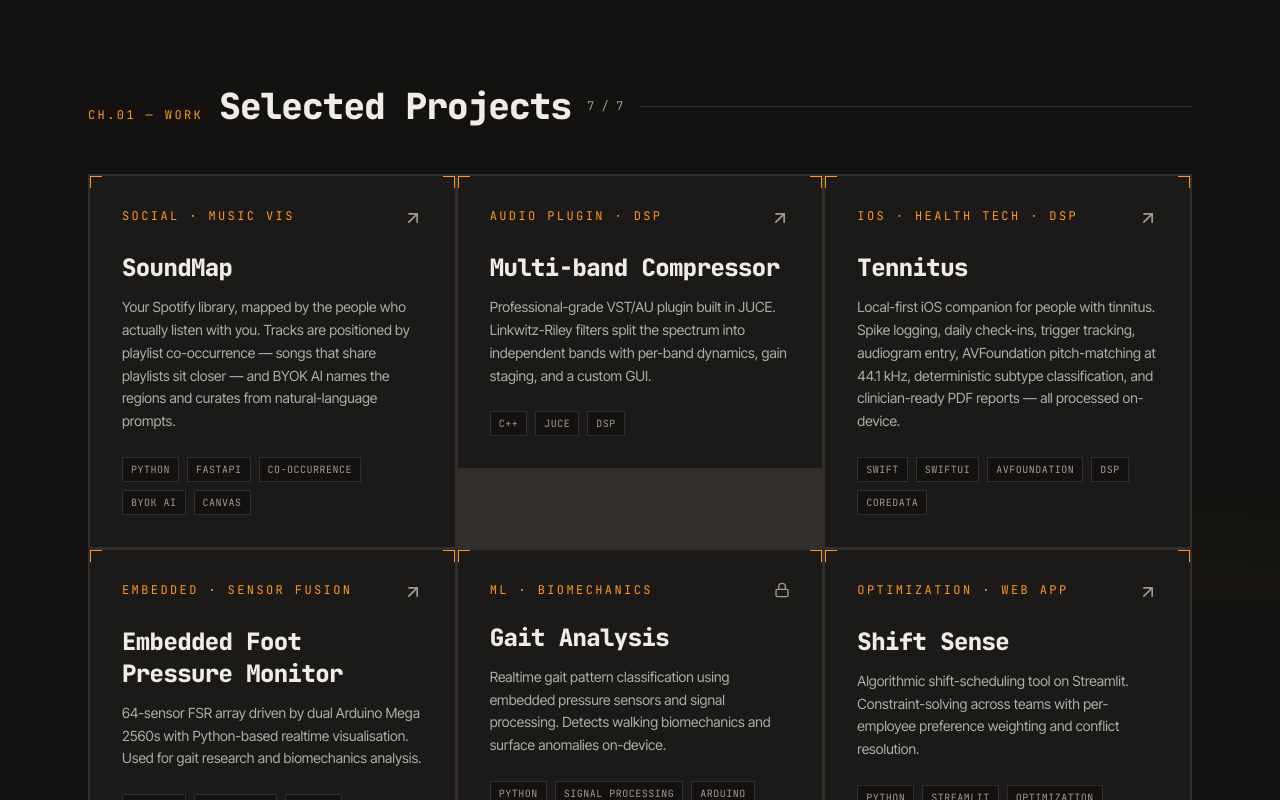
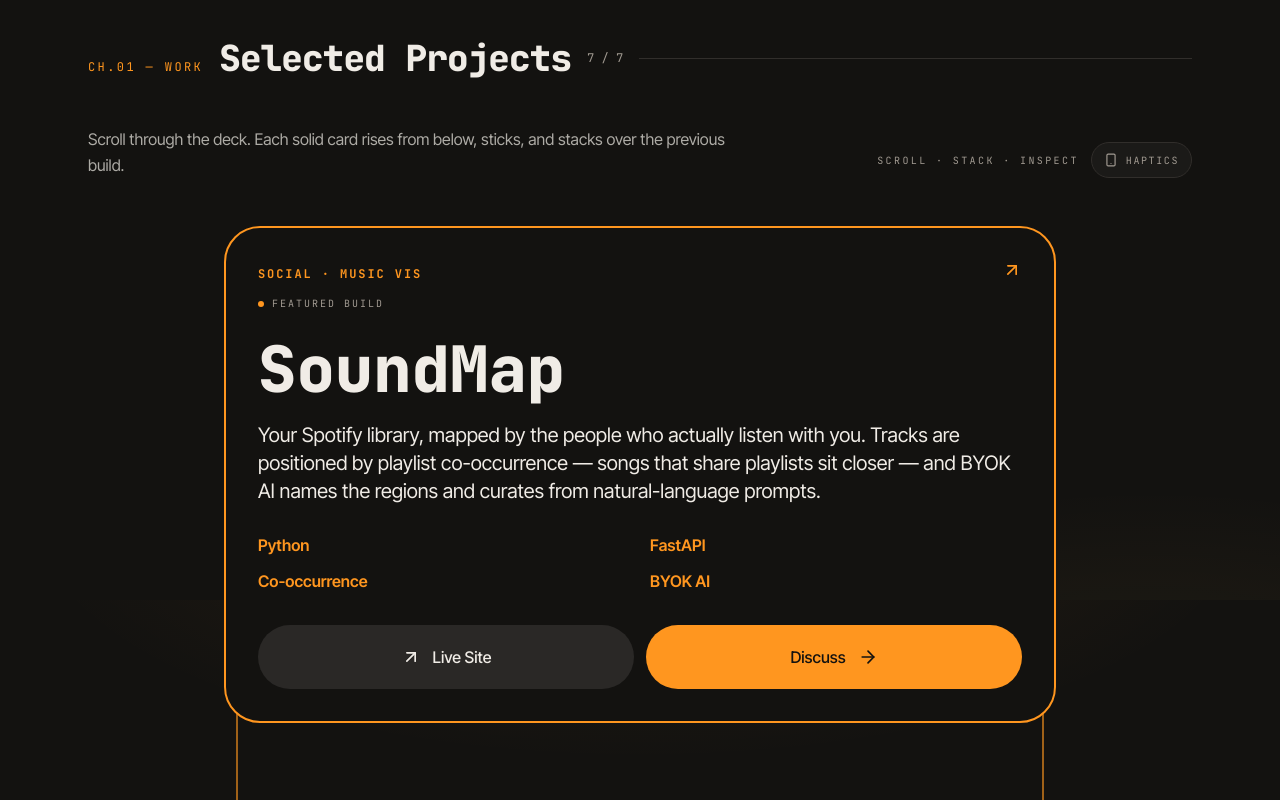
Before and after one commit to Avinash-glitch/portfolio, a React (Vite) app: page / in a window 1280 px wide. Shown: the part 1000-1800 px from the top of the page. Built offline with nearby package versions, Linux system fonts and the light colour scheme; the HTML template or start-up script is replaced by a standard one.

Commit message:
Update project card stack interaction

```diff
--- a/src/components/Projects.tsx
+++ b/src/components/Projects.tsx
@@ -1,7 +1,39 @@
 import { motion } from "framer-motion";
-import { ArrowUpRight, Lock } from "lucide-react";
+import { useEffect, useRef, useState } from "react";
+import { ArrowRight, ArrowUpRight, Github, Lock, Smartphone } from "lucide-react";
 import { projects } from "@/data/portfolio";
 import type { ReactNode } from "react";
+
+const accentStyles = [
+  {
+    border: "border-primary",
+    text: "text-primary",
+    bg: "bg-primary",
+    soft: "bg-primary/12",
+    shadow: "group-hover:shadow-[0_0_48px_hsl(var(--primary)/0.22)]",
+  },
+  {
+    border: "border-emerald-300",
+    text: "text-emerald-300",
+    bg: "bg-emerald-300",
+    soft: "bg-emerald-300/12",
+    shadow: "group-hover:shadow-[0_0_48px_rgba(110,231,183,0.16)]",
+  },
+  {
+    border: "border-sky-300",
+    text: "text-sky-300",
+    bg: "bg-sky-300",
+    soft: "bg-sky-300/12",
+    shadow: "group-hover:shadow-[0_0_48px_rgba(125,211,252,0.14)]",
+  },
+  {
+    border: "border-rose-300",
+    text: "text-rose-300",
+    bg: "bg-rose-300",
+    soft: "bg-rose-300/12",
+    shadow: "group-hover:shadow-[0_0_48px_rgba(253,164,175,0.14)]",
+  },
+] as const;
 
 const SectionHeader = ({ ch, title, count }: { ch: string; title: ReactNode; count?: string }) => (
   <div className="section-rule">
@@ -13,83 +45,193 @@
   </div>
 );
 
-const ProjectCard = ({ p, large = false }: { p: typeof projects[number]; large?: boolean }) => {
-  const Wrapper: any = p.link ? "a" : "div";
-  const wrapperProps = p.link
-    ? { href: p.link, target: "_blank", rel: "noreferrer" }
-    : {};
+const getActionLabel = (link: string | null) => {
+  if (!link) return "Private";
+  if (link.includes("github.com")) return "View Code";
+  return "Live Site";
+};
+
+const ProjectCard = ({
+  p,
+  index,
+}: {
+  p: typeof projects[number];
+  index: number;
+}) => {
+  const accent = accentStyles[index % accentStyles.length];
+  const actionLabel = getActionLabel(p.link);
+  const stackOffset = Math.min(index, 5) * 12;
+
   return (
-    <Wrapper
-      {...wrapperProps}
-      className={`group relative block bg-surface border border-border p-6 sm:p-8 glow-on-hover ${
-        large ? "sm:col-span-2 sm:row-span-2" : ""
-      }`}
+    <motion.article
+      data-project-card
+      data-project-index={index}
+      initial={{ y: 48 }}
+      whileInView={{ y: 0 }}
+      viewport={{ once: false, amount: 0.35 }}
+      transition={{ type: "spring", stiffness: 120, damping: 24 }}
+      style={{
+        top: `calc(5.25rem + ${stackOffset}px)`,
+        zIndex: index + 1,
+      }}
+      className="group sticky mx-auto mb-[46vh] min-h-[34rem] max-w-[52rem] last:mb-[18vh] sm:min-h-[36rem] lg:min-h-[40rem]"
     >
-      {/* corner ticks */}
-      <span className="absolute top-0 left-0 w-3 h-px bg-primary" />
-      <span className="absolute top-0 left-0 w-px h-3 bg-primary" />
-      <span className="absolute top-0 right-0 w-3 h-px bg-primary" />
-      <span className="absolute top-0 right-0 w-px h-3 bg-primary" />
+      <div
+        aria-hidden="true"
+        className={`absolute inset-x-3 top-4 bottom-[-0.8rem] rounded-[2.25rem] border-2 ${accent.border} opacity-60 transition-transform duration-300 group-hover:translate-y-2`}
+      />
+      <div
+        className={`relative z-10 flex h-full flex-col overflow-hidden rounded-[2.25rem] border-2 ${accent.border} bg-background p-7 sm:p-8 transition-shadow duration-300 ${accent.shadow}`}
+      >
+        <div
+          aria-hidden="true"
+          className={`absolute -right-20 -top-20 h-48 w-48 rounded-full ${accent.soft} blur-3xl`}
+        />
 
-      <div className="flex items-start justify-between mb-6">
-        <span className="channel-label">{p.signal ?? "PROJECT"}</span>
+        <div className="relative flex h-full flex-col">
+          <div className="relative flex items-start justify-between gap-4">
+            <div>
+              <span className={`font-mono text-xs font-bold uppercase tracking-[0.16em] ${accent.text}`}>
+                {p.signal ?? "Project"}
+              </span>
+              <div className="mt-3 flex items-center gap-2 font-mono text-[10px] uppercase tracking-[0.2em] text-muted-foreground">
+                <span className={`h-1.5 w-1.5 rounded-full ${accent.bg}`} />
+                <span>{p.featured ? "Featured build" : "Selected work"}</span>
+              </div>
+            </div>
             {p.link ? (
-          <ArrowUpRight className="w-5 h-5 text-muted-foreground group-hover:text-primary group-hover:rotate-12 transition-all" />
+              <ArrowUpRight className={`h-5 w-5 shrink-0 ${accent.text} transition-transform duration-300 group-hover:rotate-12`} />
             ) : (
-          <Lock className="w-4 h-4 text-muted-foreground" />
+              <Lock className="h-4 w-4 shrink-0 text-muted-foreground" />
             )}
           </div>
 
-      <h3 className={`font-display tracking-tight mb-3 ${large ? "text-3xl sm:text-4xl" : "text-xl sm:text-2xl"}`}>
+          <h3 className="relative mt-7 break-words font-display text-[clamp(2.35rem,5vw,4rem)] leading-[0.96] tracking-normal text-foreground">
             {p.title}
           </h3>
 
-      <p className={`text-foreground/70 leading-relaxed mb-6 ${large ? "text-base" : "text-sm"}`}>
+          <p className="relative mt-5 text-base leading-relaxed text-foreground/72 sm:text-lg lg:text-xl">
             {p.description}
           </p>
 
-      <div className="flex flex-wrap gap-2 mt-auto">
-        {p.tech.map((t) => (
-          <span
-            key={t}
-            className="font-mono text-[10px] uppercase tracking-wider px-2 py-1 bg-background border border-border text-muted-foreground group-hover:border-primary/40 group-hover:text-foreground transition-colors"
-          >
+          <div className="relative mt-7 grid grid-cols-2 gap-x-5 gap-y-3 text-sm font-semibold text-muted-foreground sm:text-base">
+            {p.tech.slice(0, 4).map((t) => (
+              <span key={t} className={accent.text}>
                 {t}
               </span>
             ))}
           </div>
-    </Wrapper>
+
+          <div className="relative mt-auto flex flex-col gap-3 pt-8 sm:flex-row">
+            {p.link ? (
+              <a
+                href={p.link}
+                target="_blank"
+                rel="noreferrer"
+                className="inline-flex min-h-16 flex-1 items-center justify-center gap-3 rounded-full bg-foreground/10 px-5 text-base font-medium text-foreground transition-colors hover:bg-foreground/16"
+                aria-label={`${actionLabel} for ${p.title}`}
+              >
+                {actionLabel === "View Code" ? <Github className="h-5 w-5" /> : <ArrowUpRight className="h-5 w-5" />}
+                <span>{actionLabel}</span>
+              </a>
+            ) : (
+              <span className="inline-flex min-h-16 flex-1 items-center justify-center gap-3 rounded-full bg-foreground/10 px-5 text-base font-medium text-muted-foreground">
+                <Lock className="h-5 w-5" />
+                Private
+              </span>
+            )}
+            <a
+              href="#contact"
+              className={`inline-flex min-h-16 flex-1 items-center justify-center gap-3 rounded-full px-5 text-base font-medium text-background transition-transform hover:translate-x-1 ${accent.bg}`}
+            >
+              <span>Discuss</span>
+              <ArrowRight className="h-5 w-5" />
+            </a>
+          </div>
+        </div>
+      </div>
+    </motion.article>
   );
 };
 
 const Projects = () => {
+  const sectionRef = useRef<HTMLElement>(null);
+  const activeCardRef = useRef<number | null>(null);
+  const [hapticsEnabled, setHapticsEnabled] = useState(false);
+  const supportsHaptics = typeof navigator !== "undefined" && "vibrate" in navigator;
+
+  useEffect(() => {
+    if (!hapticsEnabled || !supportsHaptics || !sectionRef.current) return;
+
+    const cards = Array.from(sectionRef.current.querySelectorAll<HTMLElement>("[data-project-card]"));
+    const observer = new IntersectionObserver(
+      (entries) => {
+        const centered = entries
+          .filter((entry) => entry.isIntersecting)
+          .sort((a, b) => b.intersectionRatio - a.intersectionRatio)[0];
+
+        if (!centered) return;
+
+        const nextIndex = Number((centered.target as HTMLElement).dataset.projectIndex);
+        if (Number.isNaN(nextIndex) || activeCardRef.current === nextIndex) return;
+
+        activeCardRef.current = nextIndex;
+        navigator.vibrate(12);
+      },
+      {
+        threshold: [0.35, 0.5, 0.7],
+        rootMargin: "-34% 0px -34% 0px",
+      },
+    );
+
+    cards.forEach((card) => observer.observe(card));
+    return () => observer.disconnect();
+  }, [hapticsEnabled, supportsHaptics]);
+
+  const toggleHaptics = () => {
+    if (!supportsHaptics) return;
+    const nextEnabled = !hapticsEnabled;
+    setHapticsEnabled(nextEnabled);
+    activeCardRef.current = null;
+    if (nextEnabled) navigator.vibrate([12, 32, 12]);
+  };
+
   return (
-    <section id="work" className="py-24 sm:py-32">
+    <>
+      <section id="work" ref={sectionRef} className="relative py-16 sm:py-20">
         <SectionHeader ch="CH.01 — Work" title="Selected Projects" count={`${projects.length} / ${projects.length}`} />
 
-      <motion.div
-        initial="hidden"
-        whileInView="show"
-        viewport={{ once: true, amount: 0.1 }}
-        variants={{
-          hidden: {},
-          show: { transition: { staggerChildren: 0.08 } },
-        }}
-        className="grid grid-cols-1 sm:grid-cols-2 lg:grid-cols-3 gap-px bg-border border border-border"
+        <div className="mb-10 flex flex-col gap-3 sm:mb-12 sm:flex-row sm:items-end sm:justify-between">
+          <p className="max-w-2xl text-base leading-relaxed text-foreground/70">
+            Scroll through the deck. Each solid card rises from below, sticks, and stacks over the previous build.
+          </p>
+          <div className="flex flex-wrap items-center gap-3">
+            <span className="font-mono text-[10px] uppercase tracking-[0.24em] text-muted-foreground">
+              Scroll · Stack · Inspect
+            </span>
+            <button
+              type="button"
+              onClick={toggleHaptics}
+              disabled={!supportsHaptics}
+              aria-pressed={hapticsEnabled}
+              className={`inline-flex min-h-9 items-center gap-2 rounded-full border px-3 font-mono text-[10px] uppercase tracking-[0.16em] transition-colors ${
+                hapticsEnabled
+                  ? "border-primary bg-primary text-primary-foreground"
+                  : "border-border bg-surface text-muted-foreground hover:border-primary/60 hover:text-foreground"
+              } disabled:cursor-not-allowed disabled:opacity-40`}
             >
+              <Smartphone className="h-3.5 w-3.5" />
+              Haptics
+            </button>
+          </div>
+        </div>
+
+        <div className="relative">
           {projects.map((p, i) => (
-          <motion.div
-            key={p.title}
-            variants={{
-              hidden: { opacity: 0, y: 20 },
-              show: { opacity: 1, y: 0, transition: { duration: 0.5 } },
-            }}
-            className={p.featured && i < 2 ? "lg:col-span-1" : ""}
-          >
-            <ProjectCard p={p} />
-          </motion.div>
+            <ProjectCard key={p.title} p={p} index={i} />
           ))}
-      </motion.div>
+        </div>
+      </section>
 
       <div className="mt-10 flex justify-center">
         <a
@@ -103,7 +245,7 @@
           <ArrowUpRight className="w-4 h-4 group-hover:rotate-12 transition-transform" />
         </a>
       </div>
-    </section>
+    </>
   );
 };
 
```
Lines whose indentation alone changed are shown as unchanged.
